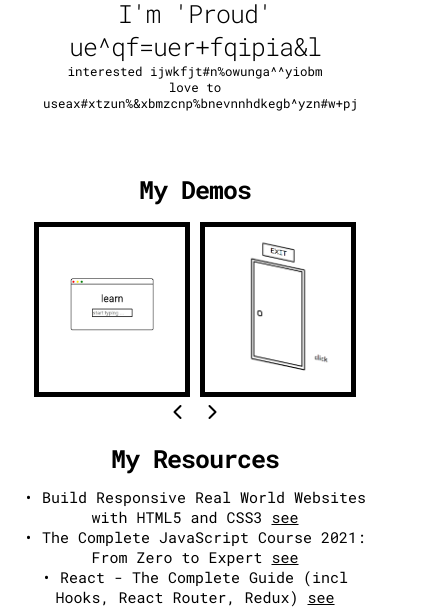
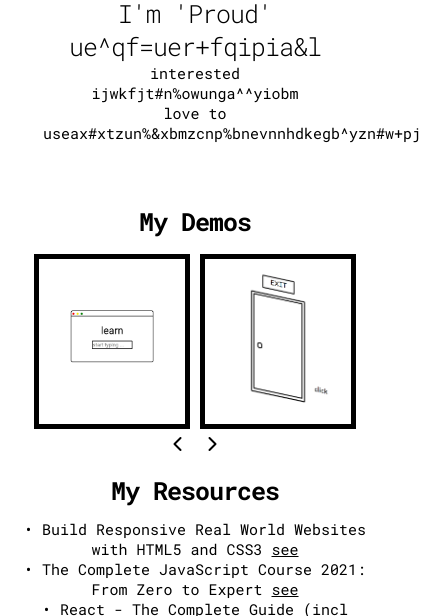
Before and after one commit to powtd/pow.github.io, a plain HTML site: page index.html in a window 390 px wide. Shown: the part 156-772 px from the top of the page, 421 px wide, since content can reach past the window. Drawn offline with Linux system fonts and the light colour scheme.

Commit message:
Update style.css

```diff
--- a/style.css
+++ b/style.css
@@ -100,7 +100,7 @@ h2 {
     margin-right: 5vw;
   }
   .title-p {
-    font-size: calc(25 * var(--unit));
+    font-size: calc(30 * var(--unit)) !important;
   }
 }
 @media only screen and (max-width: 1024px) {
```
